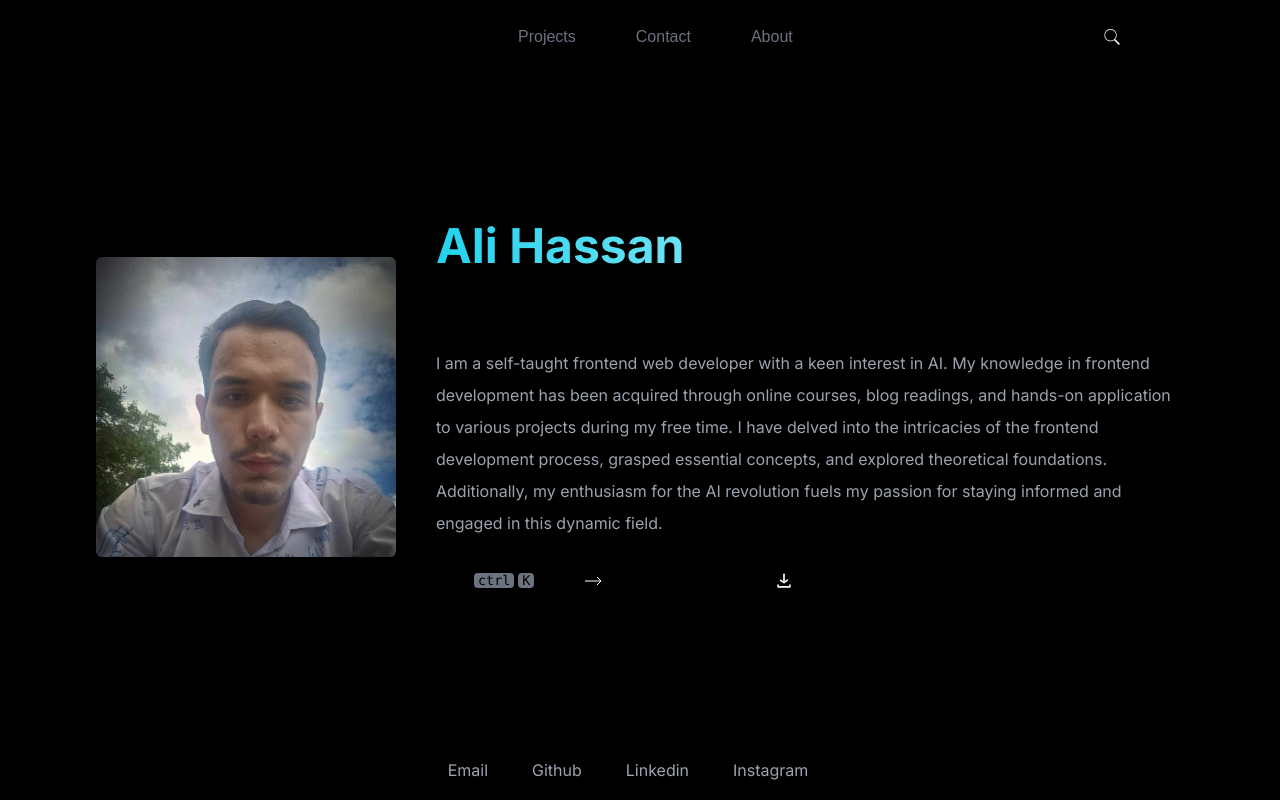
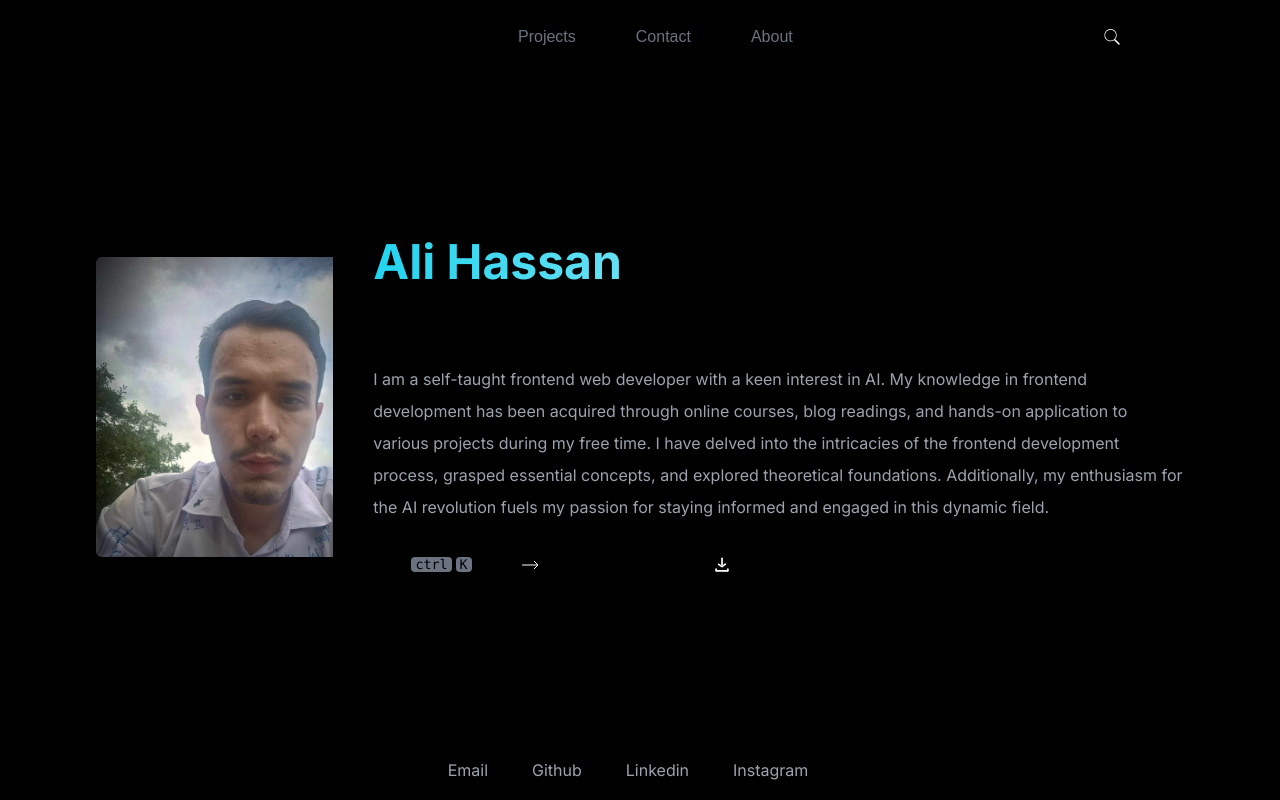
Before and after one commit to alyhxn/portfolio, a Next.js app: page / in a window 1280 px wide. Built offline with nearby package versions, Linux system fonts and the light colour scheme.

Commit message:
Added more responsiveness

```diff
--- a/app/components/ImageLoader.jsx
+++ b/app/components/ImageLoader.jsx
@@ -6,15 +6,16 @@ import Image from 'next/image'
 const ImageLoader = ({ className, src, alt, width, height }) => {
   const [loaded, setLoaded] = useState(false);
   const styles = {
-    minWidth: width,
+    maxWidth: width,
     height,
-    overflow: 'hidden'
+    overflow: 'hidden',
+    width: '100%'
   }
 
   return (
-    <div className='relative'>
+    <div style={styles} className='relative'>
       <Image onLoad={() => setLoaded(true)} priority className={`${className} ${loaded ? 'block' : 'hidden'}`} src={src} alt={alt} width={width} height={height}/>
-      <div className={`${className} absolute top-0 img-overlay ${loaded && 'opacity-0'}`}></div>
+      <div style={styles} className={`${className} absolute top-0 img-overlay ${loaded && 'opacity-0'}`}></div>
     </div>
   )
 }
--- a/app/components/Navbar.jsx
+++ b/app/components/Navbar.jsx
@@ -12,7 +12,7 @@ const Navbar = () => {
   return (
     <header className='flex flex-wrap py-20 px-15 justify-around items-center fade-in gap-10'>
       <Link className='font-20 font-bold' href='/'>AliHxn</Link>
-      <ul className='flex sm-order-1 gap-20 font-sans'>
+      <ul className='flex sm-order-1 gap-20 font-sans overflow-x-scroll overflow-y-hidden'>
         {pages.map(page => (
           <li key={page} className={current_page.includes(page.toLowerCase()) ? 'color-1' : 'color-3'}>
             <Link className='px-20 py-8 btn-hover rounded-6 cursor-pointer' href={`/${page.toLowerCase()}`}>{page}</Link>
--- a/app/globals.css
+++ b/app/globals.css
@@ -71,6 +71,7 @@ input{
 .img-common{
   object-fit: cover;
   aspect-ratio: 1/1;
+  max-width: calc(100vw - 48px);
 }
 .btn-unique{
   margin-left: -20px;
@@ -229,6 +230,12 @@ input{
 }
 .overflow-hidden{
   overflow: hidden;
+}
+.overflow-y-hidden{
+  overflow: hidden;
+}
+.overflow-x-scroll{
+  overflow-x: scroll;
 }
 .m-auto{
   margin: 0 auto;
```
